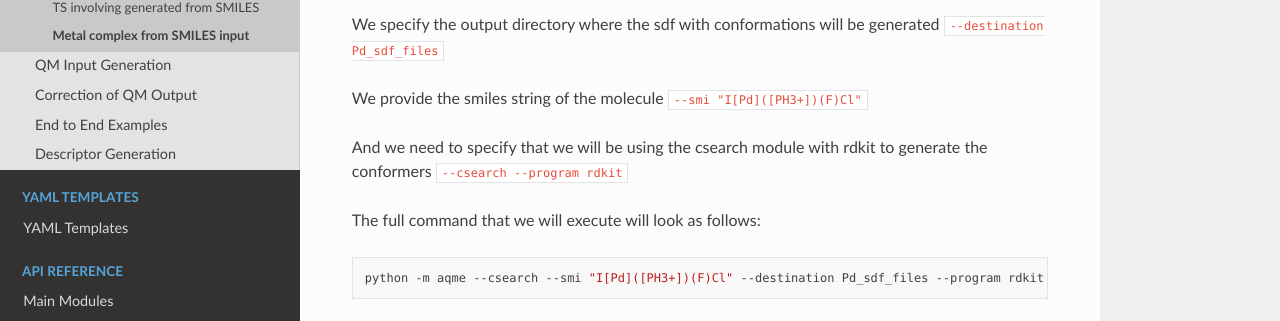
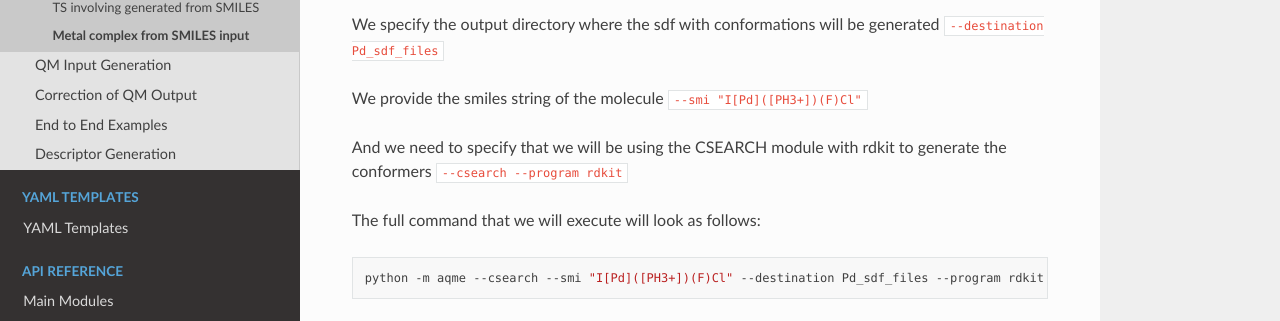
Before and after one commit to jvalegre/aqme, a Sphinx documentation site: the page built from docs/Examples/examples_commandline/conformer_search/metal_complex.rst, in a window 1280 px wide and 900 px high, scrolled down 513 px. Shown: the part 388-709 px from the top of the window. Built offline with Sphinx 7.4.7 and the Read the Docs theme 2.0.0, drawn with Linux system fonts in a browser that asks for light colours.

```diff
--- a/docs/API/aqme.csearch.rst
+++ b/docs/API/aqme.csearch.rst
@@ -1,4 +1,4 @@
-csearch
+CSEARCH
 =======
 
 .. autoclass:: aqme.csearch.csearch
--- a/docs/Examples/examples_commandline/conformer_search/metal_complex.rst
+++ b/docs/Examples/examples_commandline/conformer_search/metal_complex.rst
@@ -32,7 +32,7 @@ generated :code:`--destination Pd_sdf_files`
 
 We provide the smiles string of the molecule :code:`--smi "I[Pd]([PH3+])(F)Cl"`
 
-And we need to specify that we will be using the csearch module with rdkit to
+And we need to specify that we will be using the CSEARCH module with rdkit to
 generate the conformers :code:`--csearch --program rdkit`
 
 The full command that we will execute will look as follows:
--- a/docs/Examples/examples_commandline/end_to_end/example_1.rst
+++ b/docs/Examples/examples_commandline/end_to_end/example_1.rst
@@ -7,7 +7,7 @@ Strychnine
 
 Along the steps of this example workflow we will show how to:
 
-i)   Generate different conformers of the molecule using `csearch`
+i)   Generate different conformers of the molecule using CSEARCH
 ii)  Generate the inputs for the QM geometry optimization
 iii) Fix error terminations and imaginary frequencies of the output files
 iv)  Calculation and analyze the NMR chemical shifts for the conformers
--- a/docs/Examples/examples_python/end_to_end/example_1.rst
+++ b/docs/Examples/examples_python/end_to_end/example_1.rst
@@ -7,7 +7,7 @@ Strychnine
 
 Along the steps of this example workflow we will show how to:
 
-i)   Generate different conformers of the molecule using `csearch`
+i)   Generate different conformers of the molecule using CSEARCH
 ii)  Generate the inputs for the QM geometry optimization
 iii) Fix error terminations and imaginary frequencies of the output files
 iv)  Calculation and analyze the NMR chemical shifts for the conformers
```
